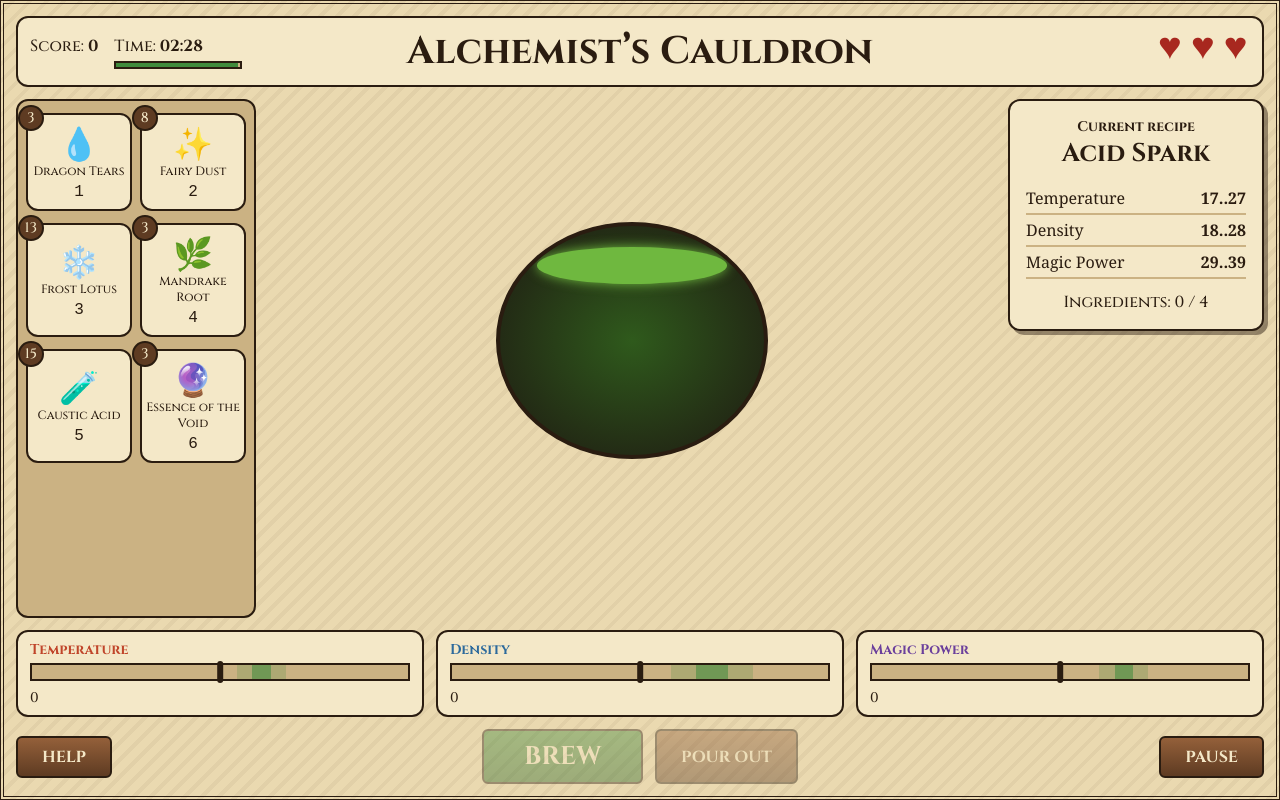
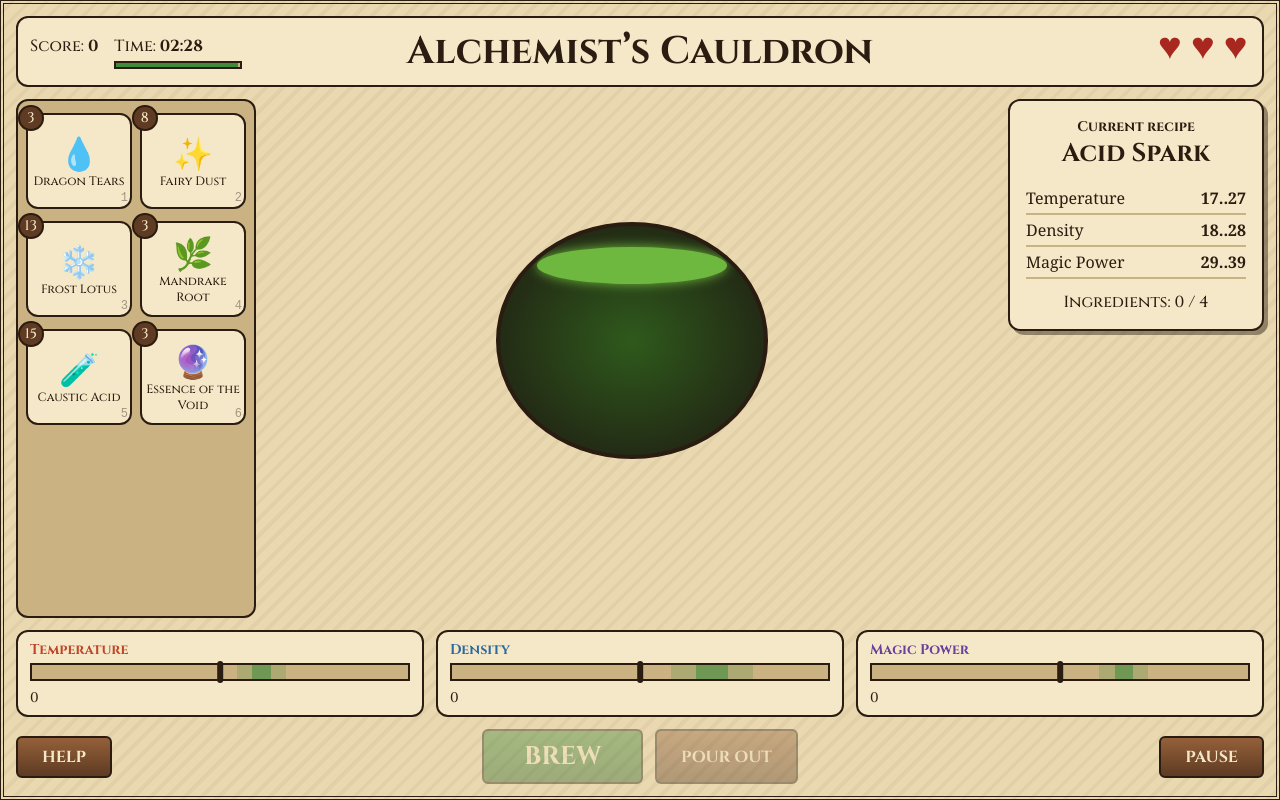
Before and after one commit to grgrsm/rs-school-alchemists-cauldron, a website built with Vite: page index.html in a window 1280 px wide. Both pictures are taken after a click on the button "START GAME". Built offline with nearby package versions, Linux system fonts and the light colour scheme; a web font is replaced by a local one.

Commit message:
style: style key hints

```diff
--- a/src/styles/style.scss
+++ b/src/styles/style.scss
@@ -215,6 +215,14 @@ p {
     font-family: $font-display;
     font-size: $fs-xs;
     text-align: center;
+  }
+
+  &__key {
+    position: absolute;
+    right: $space-1;
+    bottom: $space-1;
+    font-size: $fs-xs;
+    opacity: $opacity-dim;
   }
 
   &--empty {
```
